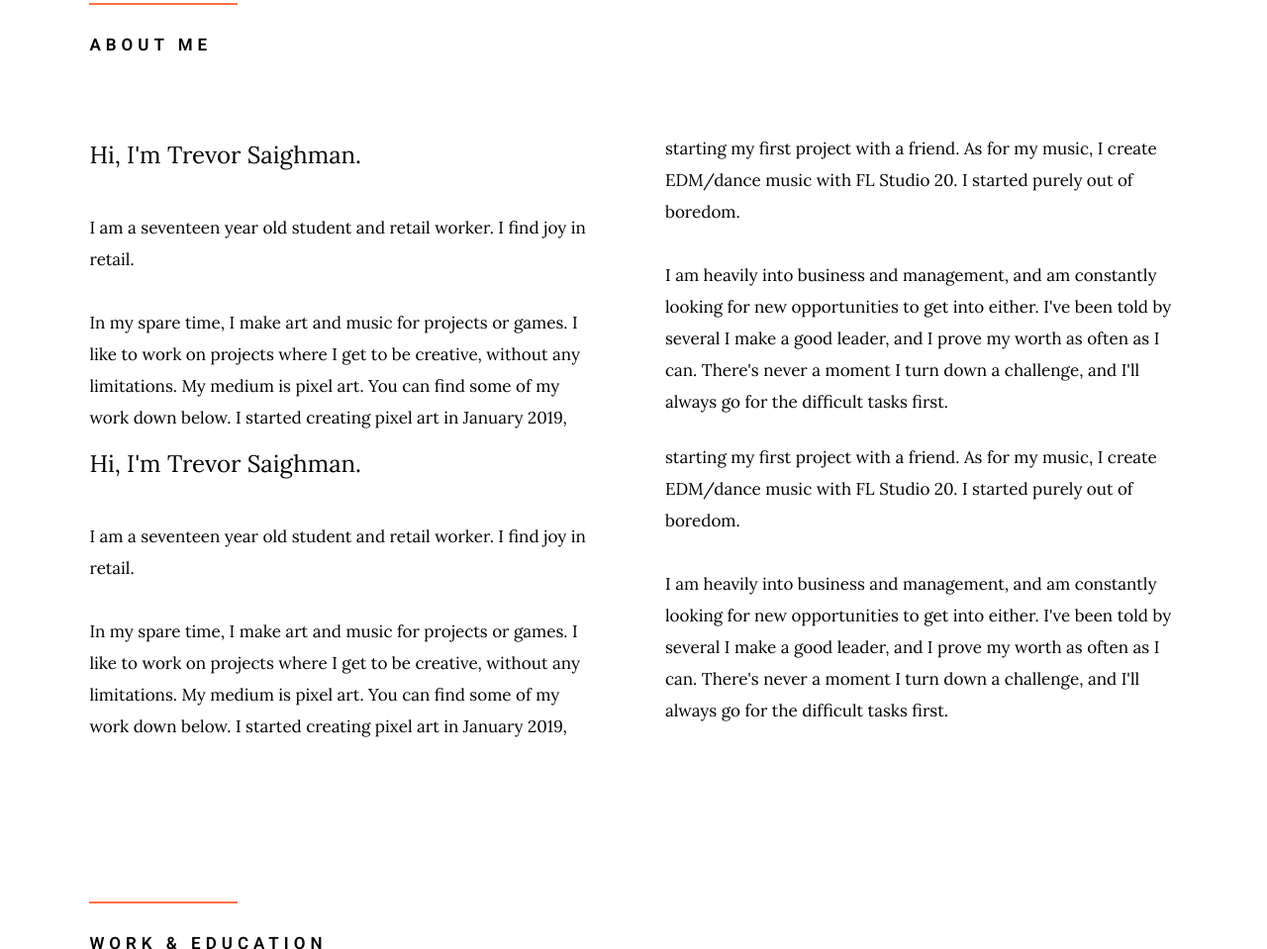
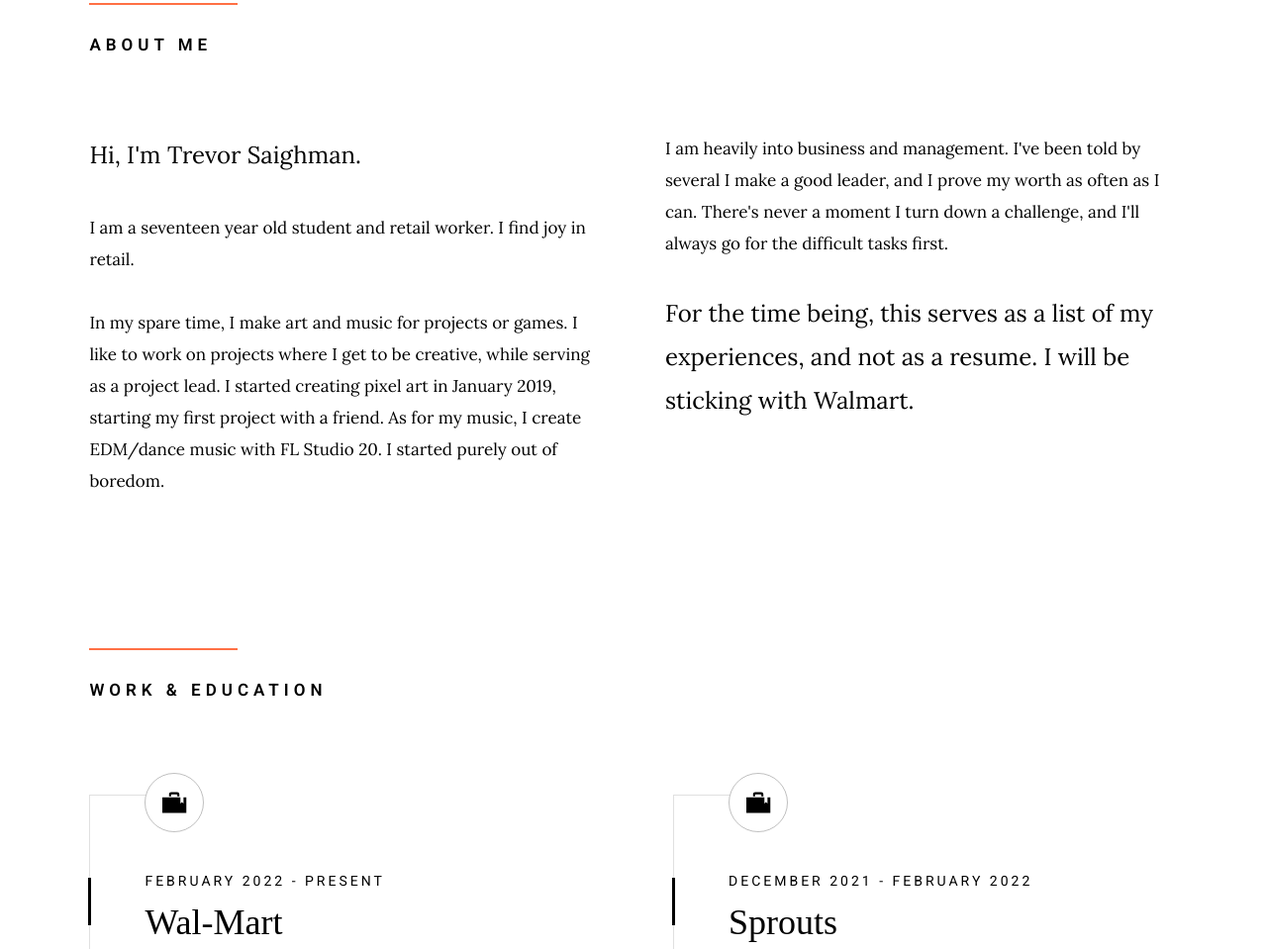
Before and after one commit to TrevorSaighman/trevorsaighman.com, a plain HTML site: page index.html in a window 1280 px wide. Shown: the part 989-1948 px from the top of the page at 99% size. Drawn offline with Linux system fonts and the light colour scheme; a web font is replaced by a local one.

Commit message:
Update index.html

```diff
--- a/index.html
+++ b/index.html
@@ -123,46 +123,26 @@
 
                     <p>
                     In my spare time, I make art and music for projects or games. I like to work on
-                    projects where I get to be creative, without any limitations. My medium is pixel
-                    art. You can find some of my work down below. I started creating pixel art in January 2019, starting
+                    projects where I get to be creative, while serving as a project lead. I started creating pixel art in January 2019, starting
                     my first project with a friend.
                     As for my music, I create EDM/dance music with FL Studio 20. I started purely out of boredom.
                     </p>
 
                     <p>
-                    I am heavily into business and management, and am constantly looking for new opportunities
-                    to get into either. I've been told by several I make a good leader, and I prove my worth
-                    as often as I can. There's never a moment I turn down a challenge, and I'll always go for the difficult tasks first.
+                    I am heavily into business and management. I've been told by several I make a good leader,
+                    and I prove my worth as often as I can. There's never a moment I turn down a challenge, and
+                    I'll always go for the difficult tasks first.
+                    </p>
+
+
+
+                    <p class="lead">
+                        For the time being, this serves as a list of my experiences, and not as a resume. I will be sticking with Walmart.
                     </p>
                 </div>
             </div>
 
-                    <div class="row about-me__content" data-aos="fade-up">
-                <div class="column large-full about-me__text">
-                    <p class="lead">
-                    Hi, I'm Trevor Saighman.
-                    </p>
 
-                    <p>
-                    I am a seventeen year old student and retail worker. I find joy in retail.
-
-                    </p>
-
-                    <p>
-                    In my spare time, I make art and music for projects or games. I like to work on
-                    projects where I get to be creative, without any limitations. My medium is pixel
-                    art. You can find some of my work down below. I started creating pixel art in January 2019, starting
-                    my first project with a friend.
-                    As for my music, I create EDM/dance music with FL Studio 20. I started purely out of boredom.
-                    </p>
-
-                    <p>
-                    I am heavily into business and management, and am constantly looking for new opportunities
-                    to get into either. I've been told by several I make a good leader, and I prove my worth
-                    as often as I can. There's never a moment I turn down a challenge, and I'll always go for the difficult tasks first.
-                    </p>
-                </div>
-            </div>
 
         </div> <!-- end about-me -->
 
```
